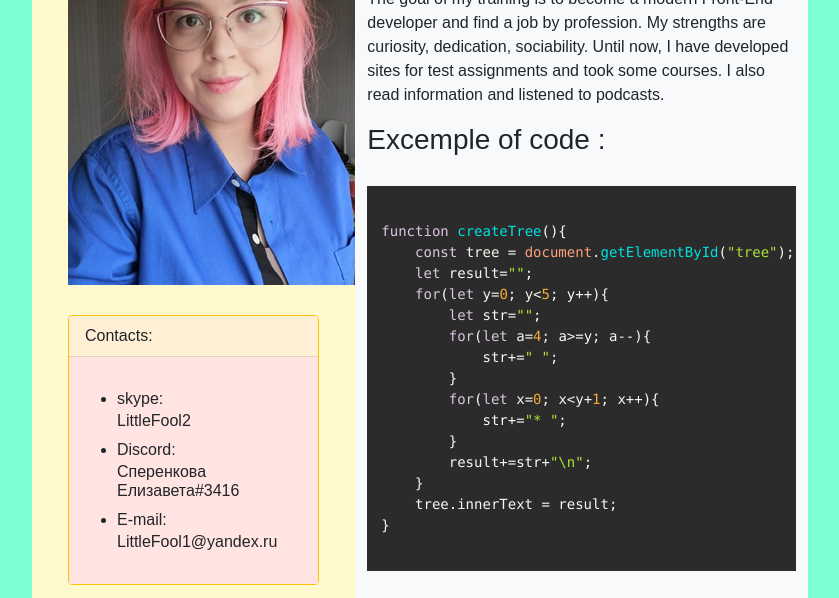
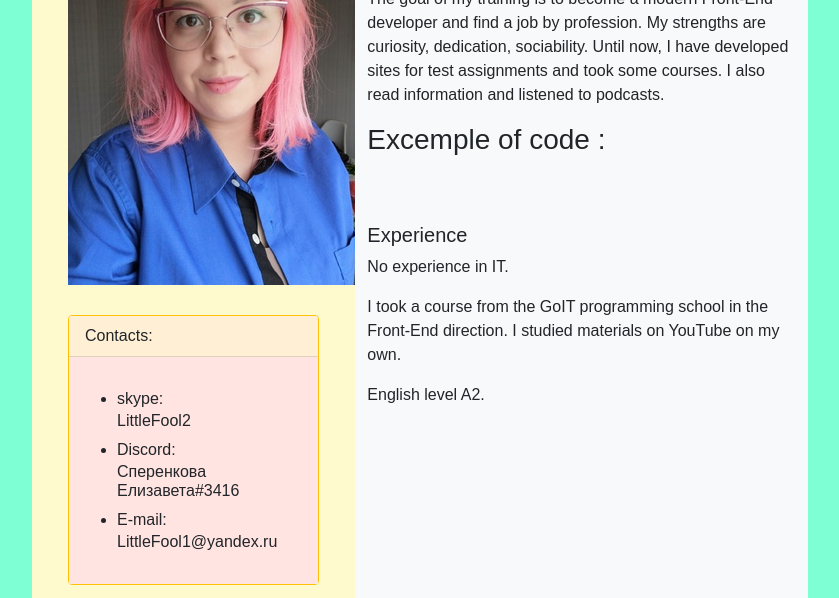
Before and after one commit to LittleFool1/rsschool-cv, a plain HTML site: page index.html in a window 1280 px wide. Shown: the part 184-782 px from the top of the page, without its empty margins (220-1059 px from the left). Drawn offline with nearby package versions, Linux system fonts and the light colour scheme; a web font is replaced by a local one.

Commit message:
Update index.html
fix: delete bags

```diff
--- a/index.html
+++ b/index.html
@@ -84,23 +84,7 @@
                         <div>
                             <h3>Excemple of code :</h3>
                             <pre>
-                                <code>
-function createTree(){
-    const tree = document.getElementById("tree");
-    let result="";
-    for(let y=0; y&lt;5; y++){
-        let str="";
-        for(let a=4; a&gt;=y; a--){
-            str+=" ";
-        }
-        for(let x=0; x&lt;y+1; x++){
-            str+="* ";
-        }
-        result+=str+"\n";
-    }
-    tree.innerText = result;
-}
-                                </code>
+
                             </pre>
                         </div>
                         <div>
```
